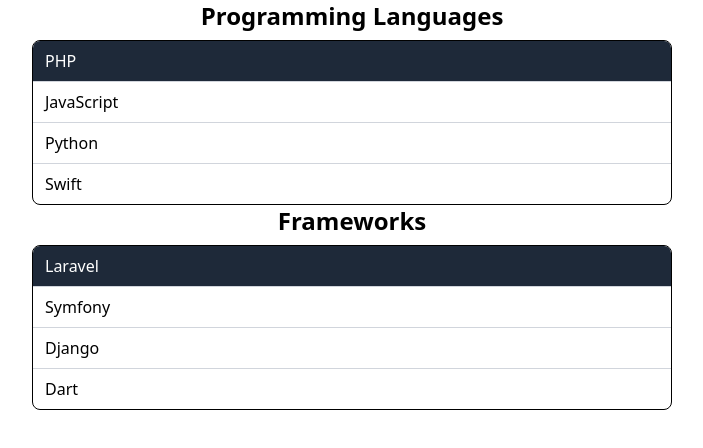
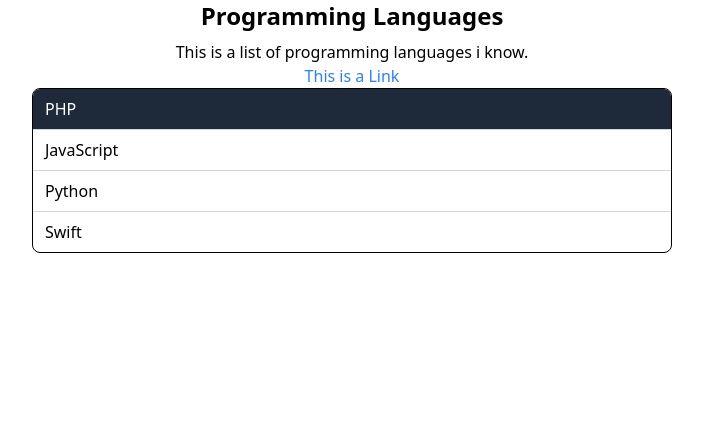
Before and after one commit to daniyalnamdar/typescripct-app, a React (Vite) app: page / in a window 1280 px wide. Shown: the top 448 px of the page, without its empty margins (288-991 px from the left). Built offline with nearby package versions, Linux system fonts and the light colour scheme.

Commit message:
passing children to the component

```diff
--- a/src/App.tsx
+++ b/src/App.tsx
@@ -10,16 +10,20 @@
    return (
       <>
          <div className="flex flex-col">
-            <ListComponent
-               items={items}
-               heading="Programming Languages"
-               onSelectItem={handleOnSelectItem}
-            />
-            <ListComponent
+            <ListComponent items={items} onSelectItem={handleOnSelectItem}>
+               <h1 className="font-bold text-2xl mb-2">
+                  Programming Languages
+               </h1>
+               <p>This is a list of programming languages i know.</p>
+               <a href="" className="text-blue-500">
+                  This is a Link
+               </a>
+            </ListComponent>
+            {/* <ListComponent
                items={frameworks}
                heading="Frameworks"
                onSelectItem={handleOnSelectItem}
-            />
+            /> */}
          </div>
       </>
    )
--- a/src/components/ListComponent.tsx
+++ b/src/components/ListComponent.tsx
@@ -1,17 +1,17 @@
-import { useState } from 'react'
+import { useState, type ReactNode } from 'react'
 
 interface Props {
-   heading: string
+   children: ReactNode
    items: string[]
    onSelectItem: (item: string) => void
 }
 
-const ListComponent = ({ heading, items, onSelectItem }: Props) => {
+const ListComponent = ({ children, items, onSelectItem }: Props) => {
    const [selectedItem, setSelectedItem] = useState(0)
    return (
       <>
          <div className="flex flex-col justify-center items-center">
-            <h1 className="text-2xl font-bold mb-2">{heading}</h1>
+            {children}
             <ul className="w-1/2 border border-grau-200 rounded-lg divide-y divide-gray-300 overflow-hidden">
                {items.map((item, index) => (
                   <li
```
